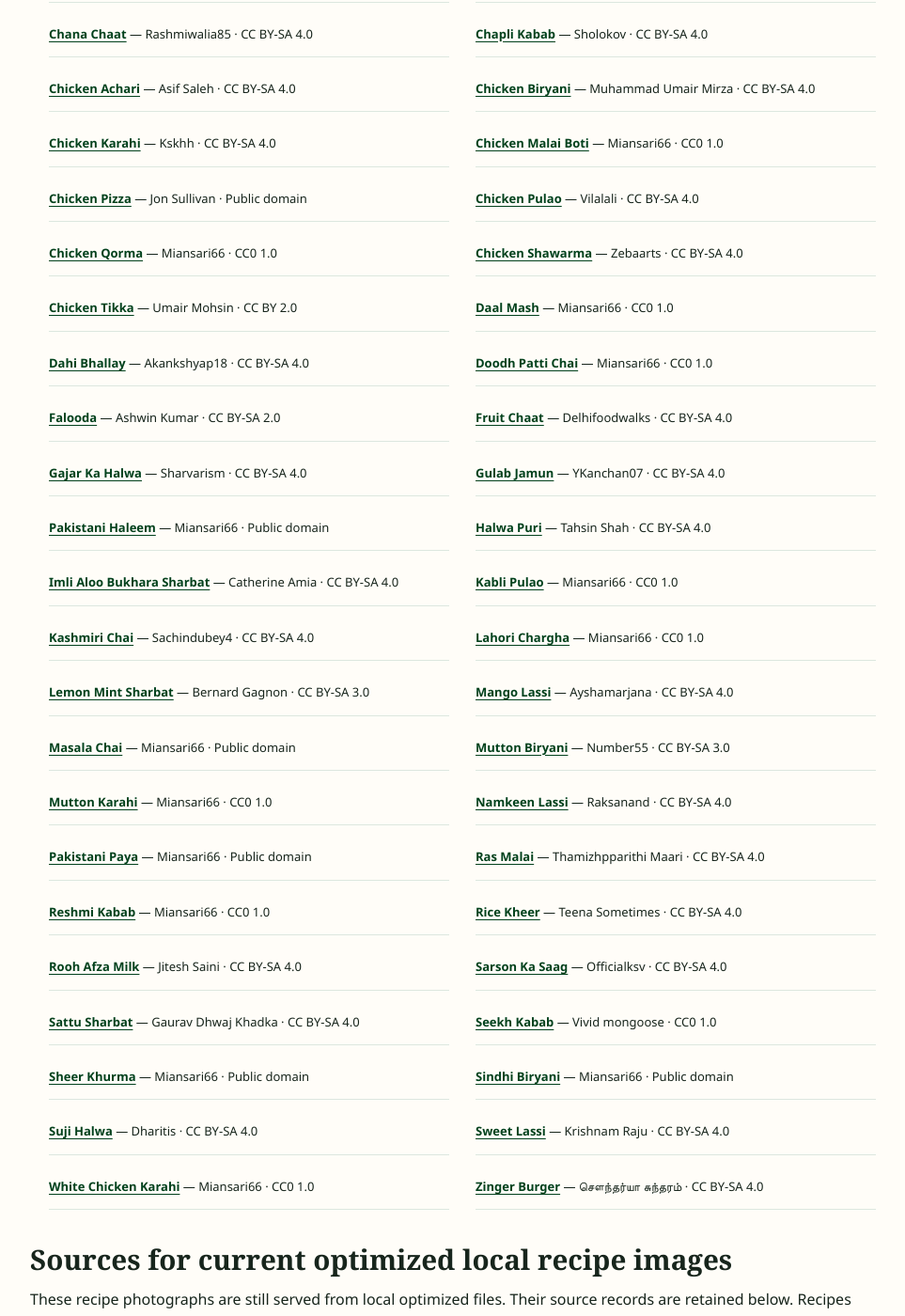
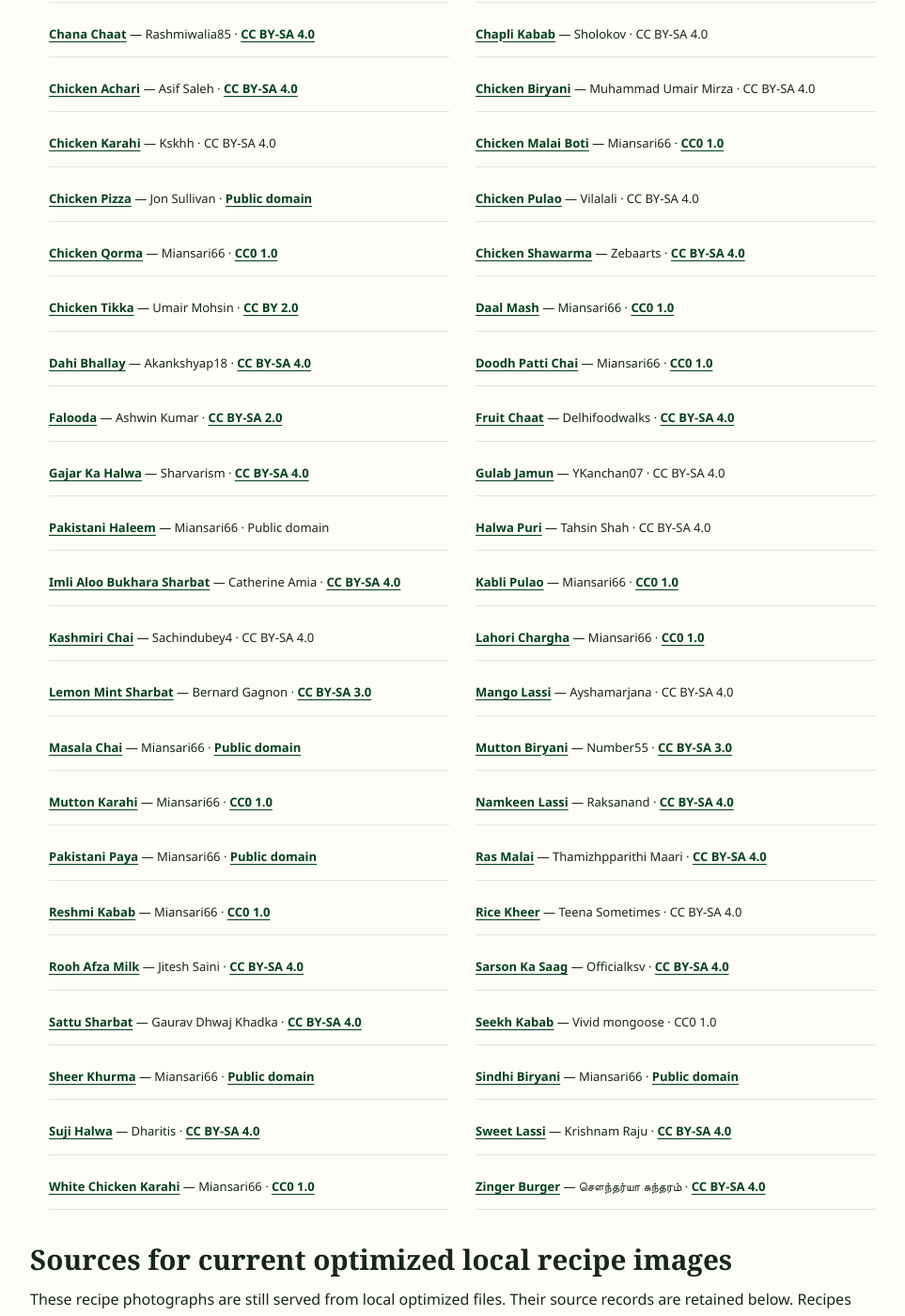
Before and after one commit to manazarali01-hub/pakistan-food, a Jekyll site: the page built from image-credits.html, in a window 1280 px wide and 1400 px high, scrolled down 878 px. Shown: the whole window at 94% size, without its empty margins (158-1121 px from the left). Built offline with Jekyll 4.4.1, drawn with Linux system fonts in a browser that asks for light colours; some of the changed text lies outside the part shown.

Commit message:
Link licenses on image credits page

```diff
--- a/image-credits.html
+++ b/image-credits.html
@@ -40,7 +40,7 @@ layout: null
             <li>
               <a href="{{ r.image_source | default: source_url }}" rel="noopener noreferrer">{{ r.name }}</a>
               {% if r.image_author %} — {{ r.image_author }}{% endif %}
-              {% if r.image_license %} · {{ r.image_license }}{% endif %}
+              {% if r.image_license %} · {% if r.image_license_url %}<a href="{{ r.image_license_url }}" rel="noopener noreferrer">{{ r.image_license }}</a>{% else %}{{ r.image_license }}{% endif %}{% endif %}
             </li>
           {% endif %}
         {% endfor %}
```
